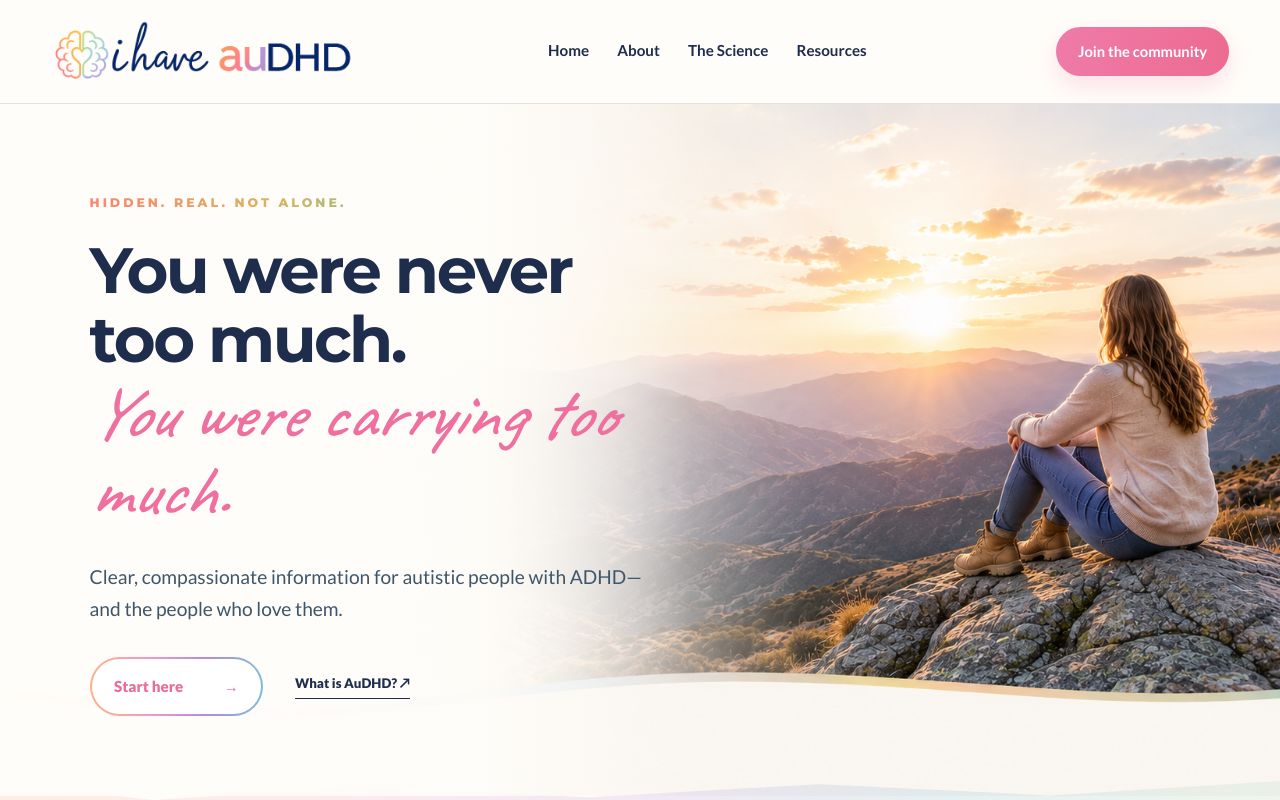
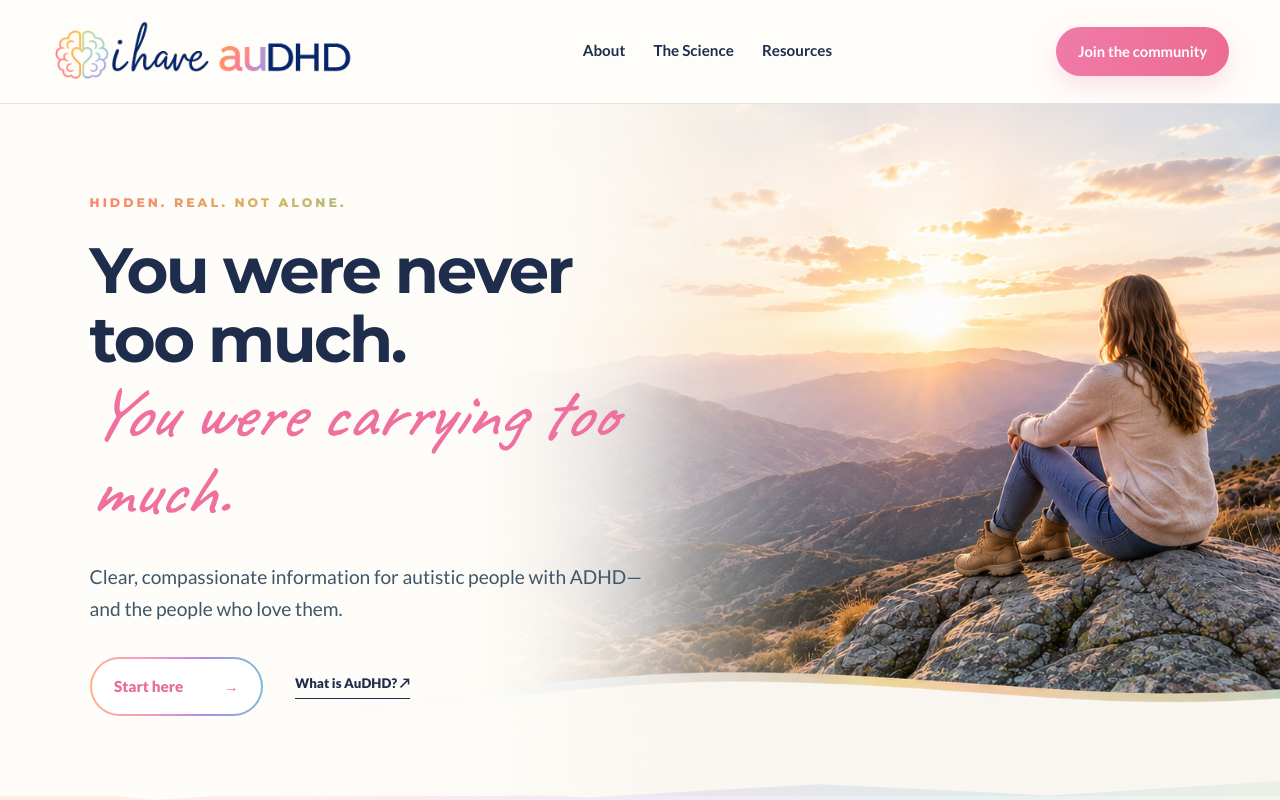
Before and after one commit to ihaveaudhd/ihaveaudhd, a Next.js app: page / in a window 1280 px wide. Shown: the top 800 px of the page. Built offline with nearby package versions, Linux system fonts and the light colour scheme.

Commit message:
Remove Home from top navigation

```diff
--- a/src/app/layout.tsx
+++ b/src/app/layout.tsx
@@ -16,7 +16,6 @@ export const metadata: Metadata = {
 };
 
 const nav = [
-  ["Home", "/"],
   ["About", "/about"],
   ["The Science", "/the-science"],
   ["Resources", "/resources"],
```
